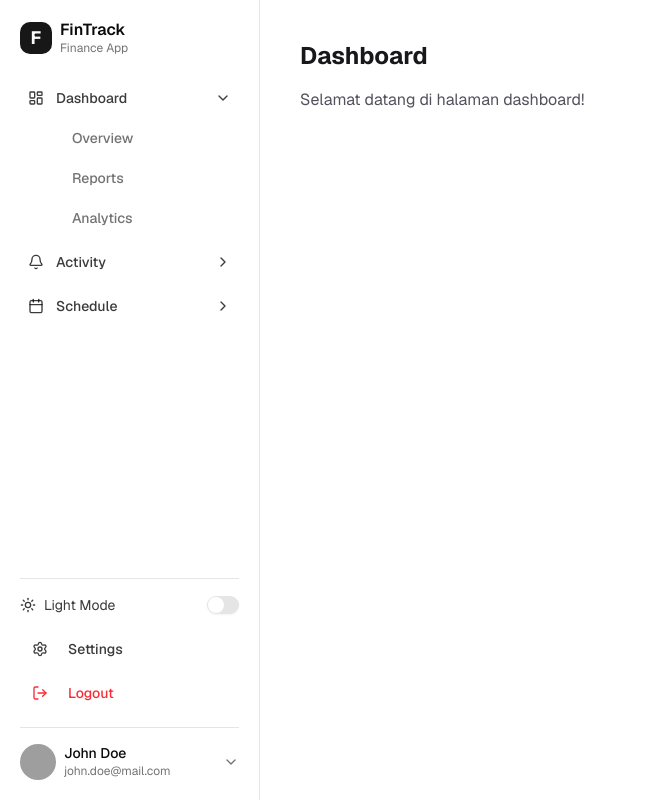
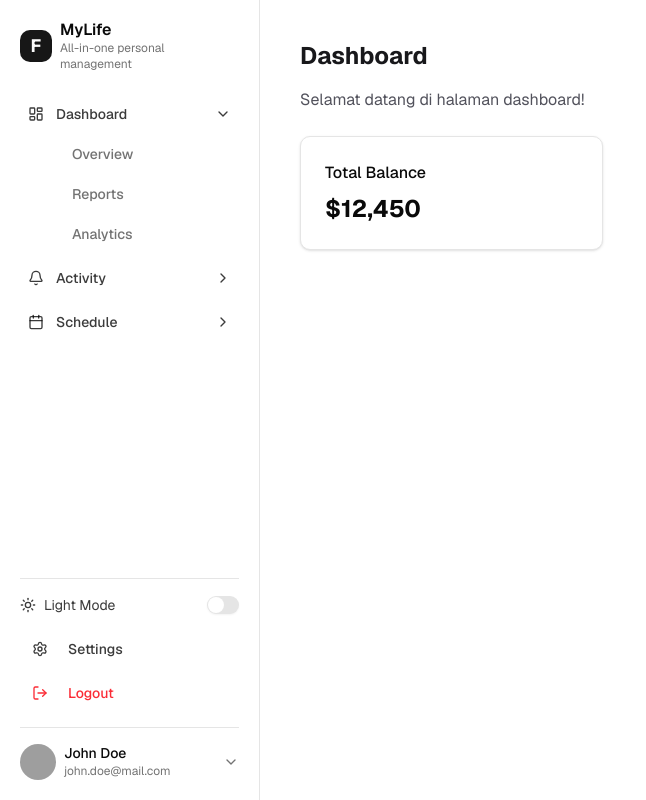
Before and after one commit to andrr64/MyLife-App, a Next.js app in the folder my-life-app/: page /app in a window 1280 px wide. Shown: the whole page, without its empty margins (0-646 px from the left). Built offline with nearby package versions, Linux system fonts and the light colour scheme; grey boxes are pictures that could not be loaded.

Commit message:
feat: implement layout with sidebar and toast notifications

```diff
--- /dev/null
+++ b/my-life-app/app/app/layout.tsx
@@ -0,0 +1,28 @@
+import type { Metadata } from 'next';
+import { Inter } from 'next/font/google';
+import Sidebar from '@/components/Sidebar'; // Import Sidebar wrapper tadi
+import { Toaster } from 'react-hot-toast';
+
+const inter = Inter({ subsets: ['latin'] });
+
+export const metadata: Metadata = {
+    title: 'MyLife by Andreas',
+};
+
+export default function RootLayout({
+    children,
+}: {
+    children: React.ReactNode;
+}) {
+    return (
+        <div className={inter.className}>
+
+            {/* Sidebar membungkus seluruh konten halaman */}
+            <Sidebar>
+                {children}
+            </Sidebar>
+
+            <Toaster />
+        </div>
+    );
+}
--- a/my-life-app/app/app/page.tsx
+++ b/my-life-app/app/app/page.tsx
@@ -1,20 +1,24 @@
-import Sidebar from "@/components/Sidebar";
+// Tidak perlu import Sidebar lagi di sini
+// Tidak perlu div wrapper flex lagi di sini
 
 export default function Home() {
   return (
-    <div className="flex min-h-screen bg-zinc-50 dark:bg-black font-sans">
-      {/* Sidebar di kiri */}
-      <Sidebar />
-
-      {/* Konten utama */}
-      <main className="flex-1 p-10 bg-white dark:bg-zinc-950">
+    <>
       <h1 className="text-2xl font-bold mb-4 text-zinc-900 dark:text-zinc-100">
         Dashboard
       </h1>
       <p className="text-zinc-600 dark:text-zinc-300">
         Selamat datang di halaman dashboard!
       </p>
-      </main>
+
+      {/* Konten dashboard lainnya... */}
+      <div className="mt-6 grid grid-cols-1 md:grid-cols-3 gap-4">
+        <div className="p-6 border rounded-lg shadow-sm bg-card">
+           <h3 className="font-medium">Total Balance</h3>
+           <p className="text-2xl font-bold mt-2">$12,450</p>
         </div>
+        {/* dst... */}
+      </div>
+    </>
   );
 }
--- a/my-life-app/components/Sidebar.tsx
+++ b/my-life-app/components/Sidebar.tsx
@@ -21,7 +21,13 @@ import toast from 'react-hot-toast';
 import { useRouter } from 'next/navigation';
 import { URLPath } from '@/app/path';
 
-const Sidebar = () => {
+// 1. Tambahkan Interface untuk Props children
+interface SidebarProps {
+  children: React.ReactNode;
+}
+
+// 2. Terima props children
+const Sidebar = ({ children }: SidebarProps) => {
   const { theme, setTheme } = useTheme();
   const [openMenus, setOpenMenus] = useState<string[]>(['Dashboard']);
   const [mounted, setMounted] = useState(false);
@@ -57,10 +63,9 @@ const Sidebar = () => {
     },
   ];
 
-    // ========= 🦴 Skeleton State ==========
-    if (!mounted) {
-        return (
-            <aside className="w-[260px] h-screen border-r border-border bg-background p-5 flex flex-col justify-between animate-pulse">
+  // Fungsi Render Skeleton (Hanya bagian Aside)
+  const renderSkeleton = () => (
+    <aside className="w-[260px] h-screen border-r border-border bg-background p-5 flex flex-col justify-between animate-pulse flex-shrink-0 sticky top-0">
       <div>
         <div className="flex items-center gap-3 mb-6">
           <div className="w-8 h-8 bg-muted rounded-lg" />
@@ -75,45 +80,29 @@ const Sidebar = () => {
           ))}
         </div>
       </div>
-
       <div>
         <Separator className="mb-4" />
         <div className="space-y-3 mb-4">
           <div className="w-full h-4 bg-muted rounded" />
           <div className="w-full h-4 bg-muted rounded" />
-                        <div className="w-full h-4 bg-muted rounded" />
-                    </div>
-
-                    <Separator className="my-4" />
-
-                    <div className="flex items-center justify-between">
-                        <div className="flex items-center gap-2">
-                            <div className="w-9 h-9 bg-muted rounded-full" />
-                            <div>
-                                <div className="w-20 h-3 bg-muted rounded mb-1" />
-                                <div className="w-16 h-2 bg-muted rounded" />
-                            </div>
-                        </div>
-                        <div className="w-4 h-4 bg-muted rounded" />
         </div>
       </div>
     </aside>
   );
-    }
 
-    // ========= Normal Sidebar ==========
-    return (
-        <aside className="w-[260px] h-screen border-r border-border bg-background p-5 flex flex-col justify-between transition-all">
+  // Fungsi Render Sidebar Normal
+  const renderSidebar = () => (
+    <aside className="w-[260px] h-screen sticky top-0 border-r border-border bg-background p-5 flex flex-col justify-between transition-all flex-shrink-0">
       {/* ===== TOP ===== */}
-            <div>
+      <div className="flex-1 overflow-y-auto no-scrollbar">
         {/* Logo */}
         <div className="flex items-center gap-2 mb-6">
           <div className="w-8 h-8 bg-primary text-primary-foreground flex items-center justify-center rounded-lg font-bold text-lg">
             F
           </div>
           <div>
-                        <p className="font-semibold text-base leading-tight">FinTrack</p>
-                        <p className="text-xs text-muted-foreground">Finance App</p>
+            <p className="font-semibold text-base leading-tight">MyLife</p>
+            <p className="text-xs text-muted-foreground">All-in-one personal management</p>
           </div>
         </div>
 
@@ -138,11 +127,9 @@ const Sidebar = () => {
                   )}
                 </button>
 
-                                {/* ===== Submenu (animated expand/collapse) ===== */}
                 <div
-                                    className={`ml-9 overflow-hidden transition-[max-height,opacity] duration-300 ease-in-out ${isOpen
-                                            ? 'max-h-40 opacity-100'
-                                            : 'max-h-0 opacity-0'
+                  className={`ml-9 overflow-hidden transition-[max-height,opacity] duration-300 ease-in-out ${
+                    isOpen ? 'max-h-40 opacity-100' : 'max-h-0 opacity-0'
                   }`}
                 >
                   <div className="mt-1 space-y-1">
@@ -164,12 +151,16 @@ const Sidebar = () => {
       </div>
 
       {/* ===== BOTTOM ===== */}
-            <div>
+      <div className="mt-auto pt-4">
         <Separator className="mb-4" />
 
         <div className="flex items-center justify-between mb-4">
           <div className="flex items-center gap-2 text-sm text-foreground/80">
-                        {theme === 'dark' ? <Moon className="w-4 h-4" /> : <Sun className="w-4 h-4" />}
+            {theme === 'dark' ? (
+              <Moon className="w-4 h-4" />
+            ) : (
+              <Sun className="w-4 h-4" />
+            )}
             <span>{theme === 'dark' ? 'Dark Mode' : 'Light Mode'}</span>
           </div>
           <Switch
@@ -178,7 +169,10 @@ const Sidebar = () => {
           />
         </div>
 
-                <Button variant="ghost" className="w-full justify-start mb-2 text-sm text-foreground/80">
+        <Button
+          variant="ghost"
+          className="w-full justify-start mb-2 text-sm text-foreground/80"
+        >
           <Settings className="w-4 h-4 mr-3" /> Settings
         </Button>
 
@@ -191,7 +185,7 @@ const Sidebar = () => {
               toast.success('Logout success');
               router.push(URLPath.auth.login);
             } catch (error) {
-                            toast.error('Failed to logout')
+              toast.error('Failed to logout');
             }
           }}
         >
@@ -209,7 +203,9 @@ const Sidebar = () => {
             />
             <div>
               <p className="text-sm font-medium leading-tight">John Doe</p>
-                            <p className="text-xs text-muted-foreground">john.doe@mail.com</p>
+              <p className="text-xs text-muted-foreground">
+                john.doe@mail.com
+              </p>
             </div>
           </div>
           <ChevronDown className="w-4 h-4 text-muted-foreground cursor-pointer" />
@@ -217,6 +213,19 @@ const Sidebar = () => {
       </div>
     </aside>
   );
+
+  return (
+    // 3. Wrapper Utama Layout
+    <div className="flex min-h-screen bg-zinc-50 dark:bg-black font-sans">
+      {/* Sidebar Kiri (Skeleton atau Asli) */}
+      {!mounted ? renderSkeleton() : renderSidebar()}
+
+      {/* Konten Utama (Kanan) */}
+      <main className="flex-1 p-10 bg-white dark:bg-zinc-950 overflow-y-auto h-screen">
+        {children}
+      </main>
+    </div>
+  );
 };
 
 export default Sidebar;
```
Lines whose indentation alone changed are shown as unchanged.
